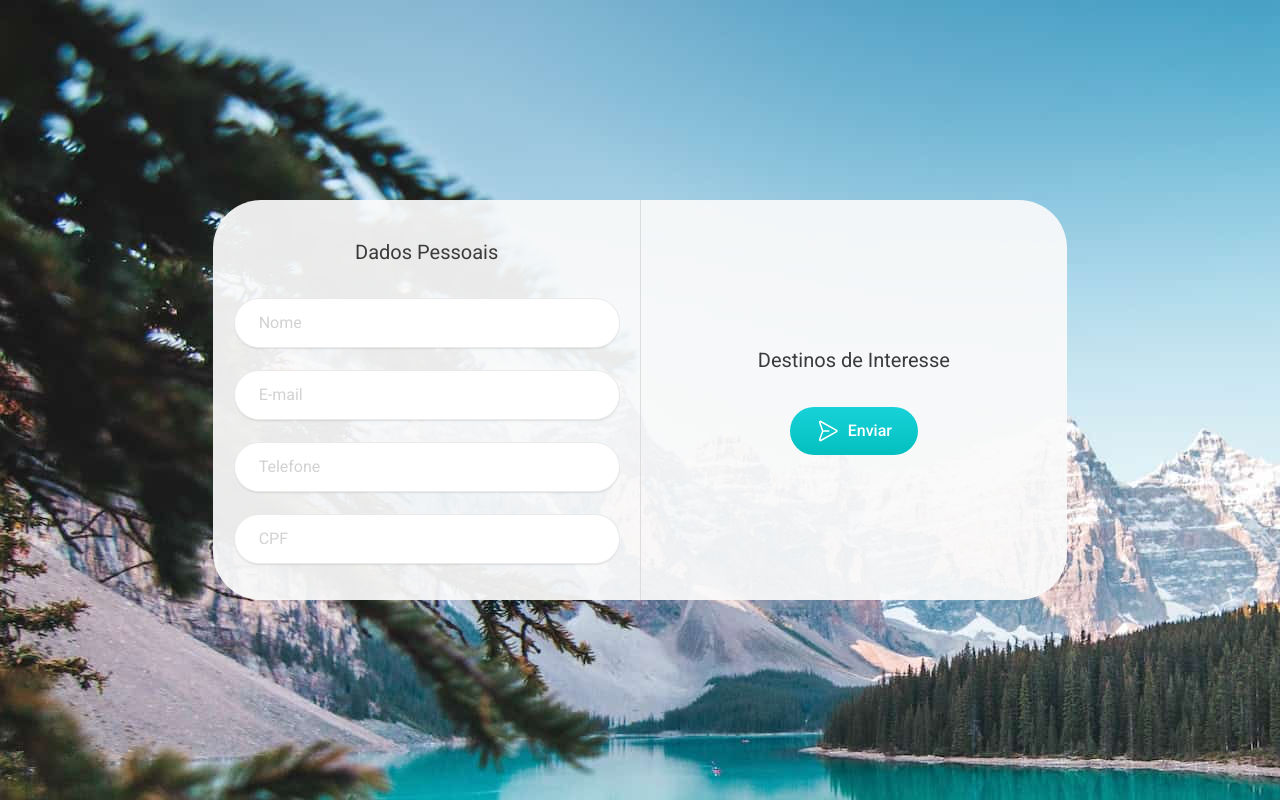
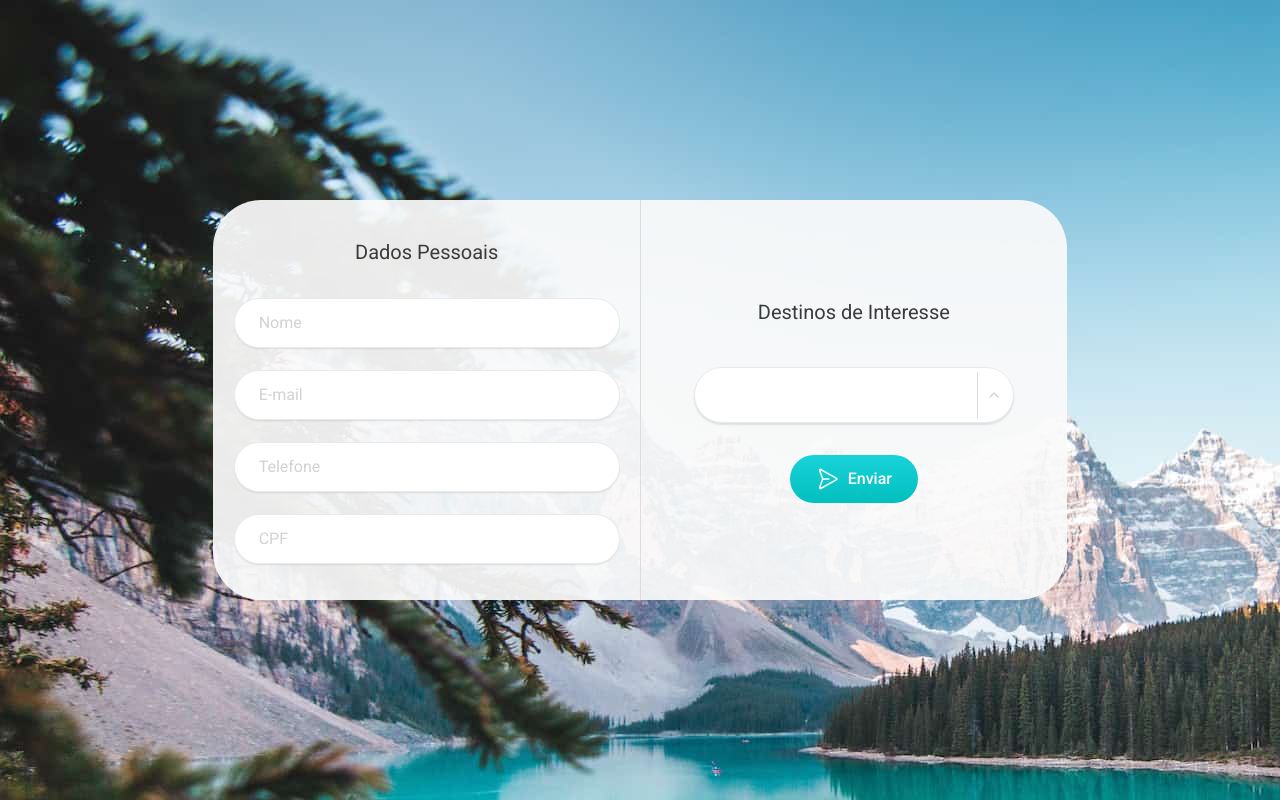
Before and after one commit to tascintra/travelnate, a React (Vite) app: page / in a window 1280 px wide. Built offline with nearby package versions, Linux system fonts and the light colour scheme.

Commit message:
created multi select dropdown component

```diff
--- a/package.json
+++ b/package.json
@@ -9,7 +9,6 @@
     "preview": "vite preview"
   },
   "dependencies": {
-    "@atlaskit/tooltip": "^17.6.0",
     "@radix-ui/react-slot": "^1.0.1",
     "autoprefixer": "^10.4.13",
     "clsx": "^1.2.1",
--- a/src/App.tsx
+++ b/src/App.tsx
@@ -1,13 +1,21 @@
 import { PaperPlaneRight } from "phosphor-react"
 import { Button, SendButton } from "./components/Button"
+import MultiselectInput from "./components/MultiselectInput"
 import { Text } from "./components/Text"
 import { TextInput } from "./components/TextInput"
 import "./styles/index.css"
+import { FormEvent, useState } from 'react';
 
 export function App() {
+  async function handleSignIn(event: FormEvent) {
+
+    event.preventDefault()
+
+  }
+
   return (
     <div className="bg-natureBlue h-screen flex items-center justify-center">
-      <form className="bg-transWhite w-2/3 h-3/6 rounded-4xl flex flex-row divide-x">
+      <form onSubmit={handleSignIn} className="bg-transWhite w-2/3 h-3/6 rounded-4xl flex flex-row divide-x">
         <div className="w-3/6 h-full flex flex-col items-center justify-center gap-6">
           <Text size="md" className="text-gray-500 mb-2">
             Dados Pessoais
@@ -30,6 +38,7 @@ export function App() {
           <Text size="md" className="text-gray-500 mb-2">
             Destinos de Interesse
           </Text>
+          <MultiselectInput />
           <Button type="submit" className="w-32 h-12">
             <SendButton.Icon>
               <PaperPlaneRight />
--- /dev/null
+++ b/src/components/MultiselectDropdown.tsx
@@ -0,0 +1,24 @@
+import React from "react";
+
+const MultiSelectDropdown = ({list, addItem} : any) => {
+  return (<div id="dropdown" className="absolute shadow top-100 bg-white z-40 w-80 lef-0 rounded-[36px] max-h-select overflow-y-auto ">
+  <div className="flex flex-col w-full">
+      { list.map((item: string | number | boolean | React.ReactElement<any, string | React.JSXElementConstructor<any>> | React.ReactFragment | React.ReactPortal | null | undefined, key: React.Key | null | undefined) => {
+          return <div key={key}
+          className="cursor-pointer w-full border-gray-100 rounded-t border-b text-gray-400 hover:bg-gray-100 pl-4"
+          onClick={() => addItem(item)}>
+          <div className="flex w-full items-center p-2 pl-2 border-transparent border-l-2 relative hover:border-gray-100" >
+              <div className="w-full items-center flex">
+      <   div className="mx-2 leading-6  ">
+          { item }
+         </div>
+        </div>
+       </div>
+      </div>
+      })}
+  </div>
+</div>);
+
+};
+
+export default MultiSelectDropdown;
--- /dev/null
+++ b/src/components/MultiselectInput.tsx
@@ -0,0 +1,75 @@
+import React, { useState, Component } from "react";
+import MultiSelectDropdown from "./MultiselectDropdown"
+
+const MultiselectInput = () => {
+    // state showing if dropdown is open or closed
+    const [dropdown, setDropdown] = useState(false);
+    // managing dropdown items (list of dropdown items)
+    const [items, setItems] = useState(['Inglaterra', 'Espanha', 'Chile', 'China']);
+    // contains selected items
+    const [selectedItems, setSelected] = useState([]);
+
+
+    const toogleDropdown = () => {
+        setDropdown(!dropdown)
+    };
+    // adds new item to multiselect
+    const addTag = (item: ConcatArray<never>) => {
+        setSelected(selectedItems.concat(item));
+        setDropdown(false);
+    };
+    // removes item from multiselect
+    const removeTag = (item: never) => {
+        const filtered = selectedItems.filter((e) => e !== item);
+        setSelected(filtered);
+    }
+
+    return (<div className="autcomplete-wrapper">
+        <div className="autcomplete">
+        <div className="w-80 flex flex-col items-center mx-auto">
+    <div className="w-full">
+        <div className="flex flex-col items-center relative">
+            <div className="w-full ">
+                <div className="my-2 p-1 flex border border-gray-100 bg-white text-gray-400 rounded-4xl h-14 shadow-flat">
+                    <div className="flex flex-auto flex-wrap">
+                        {
+                            selectedItems.map((tag, index) => {
+                                return (
+                                    <div key={index} className="flex justify-center items-center m-1 font-medium py-1 px-2 bg-white rounded-full text-gray-400 border border-gray-300 ">
+                                            <div className="text-sm font-normal leading-none max-w-full flex-initial">{ tag }</div>
+                                            <div className="flex flex-auto flex-row-reverse">
+                                                <div onClick={() => removeTag(tag)}>
+                                                    <svg xmlns="http://www.w3.org/2000/svg" width="100%" height="100%" fill="none" viewBox="0 0 24 24" stroke="currentColor" strokeWidth="2" strokeLinecap="round" strokeLinejoin="round"
+                                                    className="feather feather-x cursor-pointer hover:text-teal-400 rounded-full w-4 h-4 ml-2">
+                                                        <line x1="18" y1="6" x2="6" y2="18"></line>
+                                                        <line x1="6" y1="6" x2="18" y2="18"></line>
+                                                    </svg>
+                                                </div>
+                                            </div>
+                                        </div>)
+                            })
+                        }
+                        <div className="flex-1">
+                            <input placeholder="" className="bg-transparent p-1 px-5 appearance-none outline-none h-full w-full placeholder:text-gray-300"/>
+                        </div>
+                    </div>
+                    <div className="text-gray-300 w-8 py-1 pl-2 pr-1 border-l flex items-center border-gray-200" onClick={toogleDropdown}>
+                        <button className="cursor-pointer w-6 h-6 text-gray-600 outline-none focus:outline-none">
+                            <svg xmlns="http://www.w3.org/2000/svg" width="100%" height="100%" fill="none" viewBox="0 0 24 24" stroke="currentColor" strokeWidth="2" strokeLinecap="round" strokeLinejoin="round" className="feather feather-chevron-up w-4 h-4">
+                                <polyline points="18 15 12 9 6 15"></polyline>
+                            </svg>
+                        </button>
+                    </div>
+                </div>
+            </div>
+        </div>
+         { dropdown  ? <MultiSelectDropdown list={items} addItem={addTag}></MultiSelectDropdown>: null }
+    </div>
+</div>
+
+    </div>
+    </div>)
+};
+
+
+export default MultiselectInput
```
Also changed, not shown: 1 other file (tests, documents, lock files or other folders).
